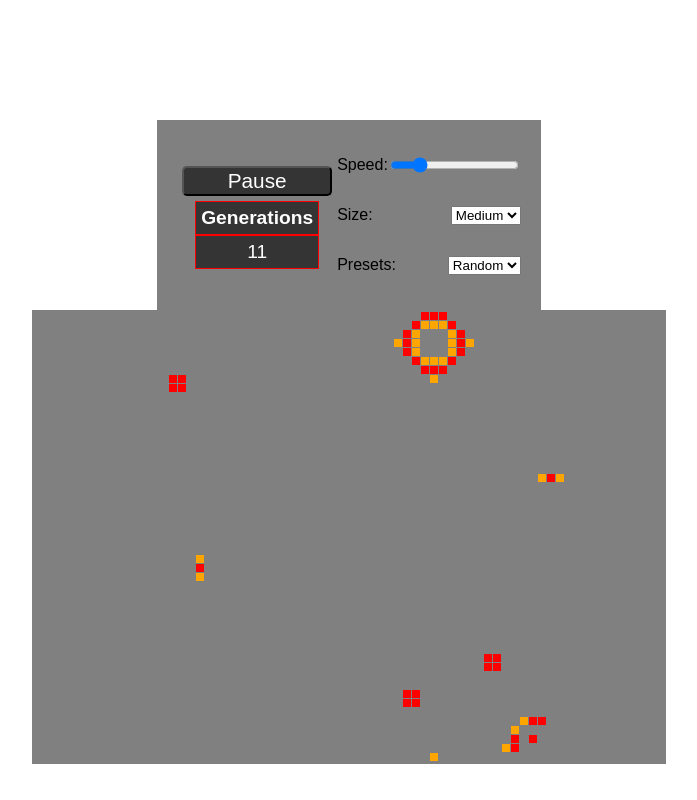
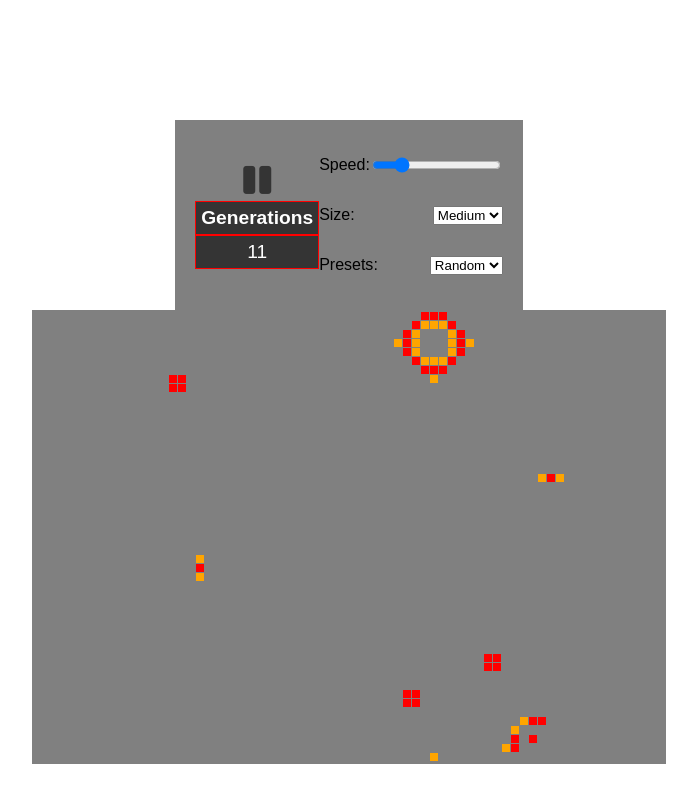
Before and after one commit to oliverdudman/react-game-of-life-fcc, a React app in the folder app/: page / in a window 1280 px wide. Shown: the whole page, without its empty margins (291-988 px from the left). Built offline with nearby package versions, Linux system fonts and the light colour scheme.

Commit message:
refactor play btn using fontawesome

```diff
--- a/app/public/index.html
+++ b/app/public/index.html
@@ -10,6 +10,7 @@
     -->
     <link rel="manifest" href="%PUBLIC_URL%/manifest.json">
     <link rel="shortcut icon" href="%PUBLIC_URL%/favicon.ico">
+    <link rel="stylesheet" href="https://use.fontawesome.com/releases/v5.0.13/css/all.css" integrity="sha384-DNOHZ68U8hZfKXOrtjWvjxusGo9WQnrNx2sqG0tfsghAvtVlRW3tvkXWZh58N9jp" crossorigin="anonymous">
     <!--
       Notice the use of %PUBLIC_URL% in the tags above.
       It will be replaced with the URL of the `public` folder during the build.
--- a/app/src/App.js
+++ b/app/src/App.js
@@ -6,10 +6,9 @@ import './scss/App.scss';
 
 
 function Button(props) {
-  let classes = props.size === "large" ? "btn btn--large" : "btn btn--medium";
-  if (props.active) classes += " active";
+  let playPause = props.runStatus ? "fas fa-pause" : "fas fa-play";
   return (
-    <button className={classes} onClick={props.handleClick}>{props.text}</button>
+    <button onClick={props.handleStartStop} type="button" className="btn"><i className={playPause}></i></button>
   )
 }
 
@@ -269,23 +268,24 @@ class App extends Component {
     this.setState({curSpeed: speed});
   }
 
-  handleChangeStatus(e) {
-    let status = e.target.innerHTML.toLowerCase();
-    if (status === "run") {
-      this.runLifecycle(this.state.curSpeed);
-    } else {
+  handleChangeStatus() {
+    if (this.state.runStatus) {
       clearTimeout(this.runInterval);
       this.setState({runStatus: false});
+    } else {
+      this.runLifecycle(this.state.curSpeed);
     }
   }
 
   render() {
-    let runStatus = this.state.runStatus ? "Pause" : "Run";
     return (
       <div className="container">
         <div className="ctrls">
           <div className="ctrls__left">
-            <Button text={runStatus} size="large" handleClick={this.handleChangeStatus}/>
+            <Button
+              runStatus={this.state.runStatus}
+              handleStartStop={this.handleChangeStatus}
+            />
             <Generations generations={this.state.generations} />
           </div>
           <div className="ctrls__right">
--- a/app/src/scss/modules/_buttons.scss
+++ b/app/src/scss/modules/_buttons.scss
@@ -1,10 +1,8 @@
 .btn {
-  border-radius: 5px;
-  margin: 5px;
-
-  font-size: 1.3em;
-  background-color: darken($board-base-color, 30);
-  color: $font-color;
+  font-size: 2em;
+  color: darken($board-base-color, 30);
+  background-color: transparent;
+  border:none;
 
   &--large {
     width: 150px;
@@ -15,14 +13,14 @@
   }
 
   &.active, &:active {
-    background-color: darken($board-base-color, 10);
+    // background-color: darken($board-base-color, 10);
   }
 
   &:hover {
     cursor: pointer;
   }
 
-  &:focus {
-    outline-color: lighten($board-base-color, 80);
-  }
+  // &:focus {
+  //   outline-color: lighten($board-base-color, 80);
+  // }
 }
```
